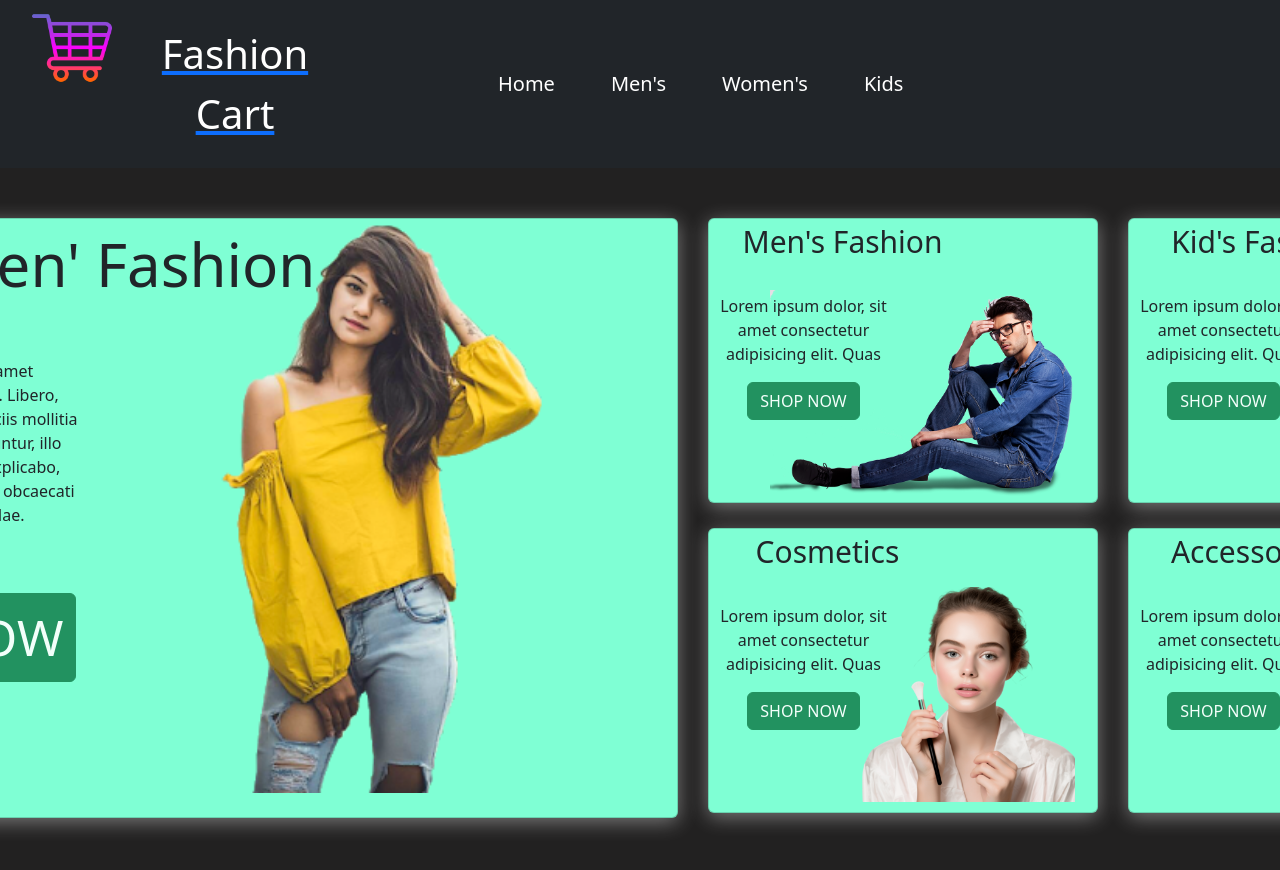
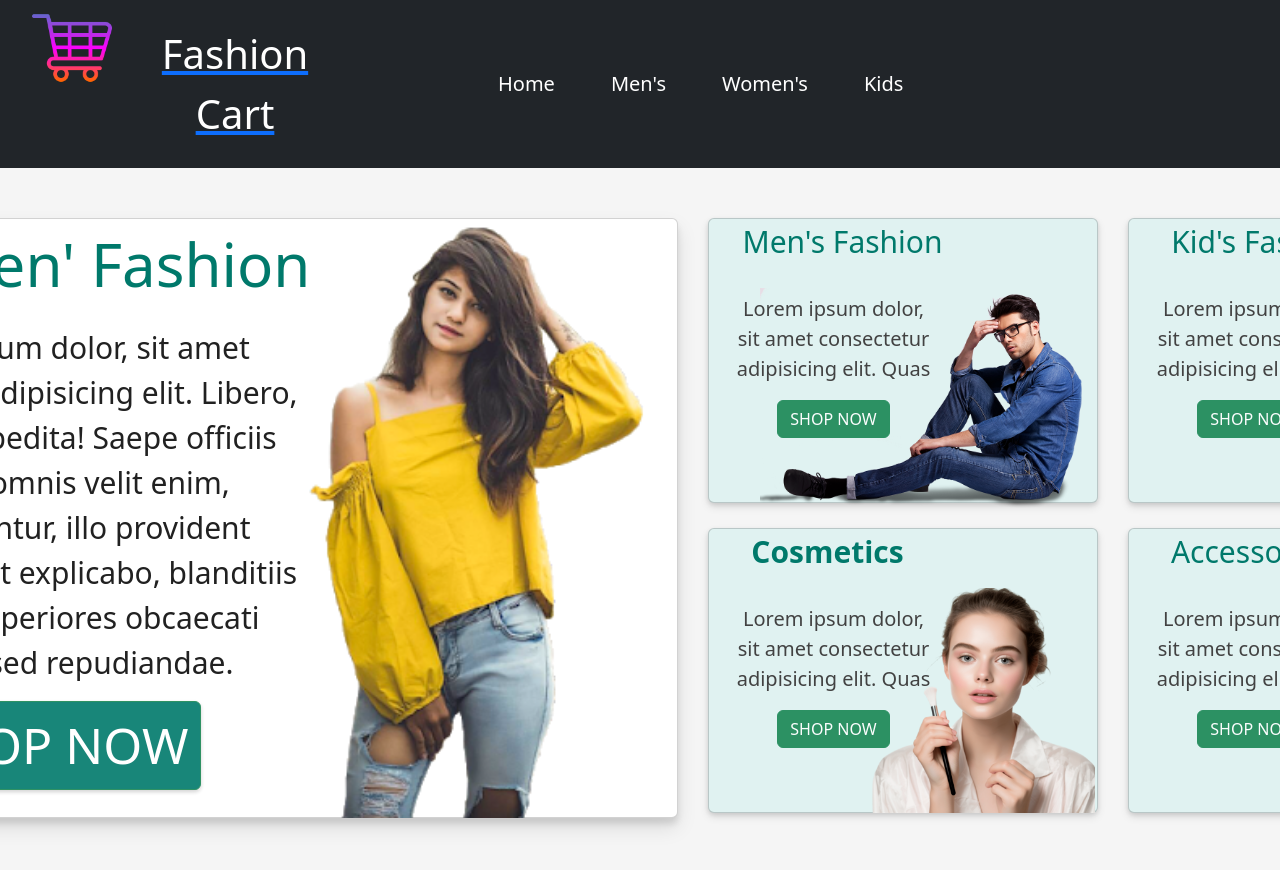
Before and after one commit to AnjanaTharanga24/springboot-react-ecommerce-web-application, a React (Create React App) app in the folder frontend/: page / in a window 1280 px wide. Shown: the top 870 px of the page. Built offline with nearby package versions, Linux system fonts and the light colour scheme.

Commit message:
add new styles fro the home page

```diff
--- a/frontend/src/css/home.css
+++ b/frontend/src/css/home.css
@@ -1,97 +1,107 @@
-.home{
-  background-color: rgb(34, 33, 33);
+.home {
+    background-color: #f5f5f5;
 }
 
-.card-one{
+.card-one {
     margin-top: 50px;
     width: 920px;
     height: 600px;
     margin-left: -5px;
-    background-color: aquamarine;
-
-
+    background-color: #ffffff;
+    box-shadow: 0 10px 20px rgba(0,0,0,0.1), 0 6px 6px rgba(0,0,0,0.1);
 }
 
-.card-two{
+.card-two {
     margin-top: 50px;
     margin-left: 30px;
     height: 285px;
     width: 390px;
-    background-color: aquamarine;
+    background-color: #e0f2f1;
+    box-shadow: 0 4px 8px rgba(0,0,0,0.1), 0 2px 4px rgba(0,0,0,0.1);
 }
 
-.card-sec-two{
+.card-sec-two {
     margin-top: -25px;
 }
 
-.card-img-top{
-    margin-top: -511px;
-    width: 485px;
-    /* height: auto; */
-    margin-left: 300px;
+.card-img-top {
+    margin-top: -619px;
+    width: 505px;
+    margin-left: 450px;
 }
 
-.card-one-title{
+.card-one-title {
     width: auto;
-    margin-left: -270px;
+    margin-left: -280px;
     font-size: 60px;
+    color: #00796b;
 }
 
-.card-one-paragraph{
-    margin-top: 50px;
-    width: 300px;
-    margin-left: 20px;
+.card-one-paragraph {
+    margin-top: 0px;
+    width: 490px;
+    margin-left: 50px;
+    font-size: 30px;
+    color: #212121;
 }
 
-.card-one-button{
-    margin-top: 50px;
+.card-one-button {
+    margin-top: 0px;
     font-size: 50px;
+    background-color: #00796b;
+    color: #ffffff;
+    box-shadow: 0 2px 4px rgba(0,0,0,0.2);
 }
 
-.card2-img-top{
-    margin-top: -130px;
-    width: 305px;
+.card2-img-top {
+    margin-top: -150px;
+    width: 325px;
     margin-left: 40px;
 }
 
-.card-two-paragraph{
+.card-two-paragraph {
     margin-top: 30px;
     width: 200px;
-    margin-left: -5px;
+    margin-left: 25px;
+    font-size: 20px;
+    color: #424242;
 }
 
-.card-two-title{
+.card-two-title {
     margin-left: -120px;
     font-size: 30px;
     font-weight: 400;
+    color: #00796b;
 }
 
 .card3-img-top {
-    margin-top: -170px;
-    width: 365px;
-    margin-left: 70px;
+    margin-top: -192px;
+    width: 385px;
+    margin-left: 90px;
 }
 
 .card4-img-top {
-    margin-top: -143px;
-    width: 215px;
-    margin-left: 129px;
+    margin-top: -160px;
+    width: 225px;
+    margin-left: 159px;
 }
 
-.card-four-title{
+.card-four-title {
     margin-left: -150px;
     font-size: 30px;
-    font-weight: 400;
+    font-weight: 600;
+    color: #00796b;
 }
 
-.card5-img-top{
-    margin-top: -194px;
-    width: 200px;
-    margin-left: 170px;
+.card5-img-top {
+    margin-top: -222px;
+    width: 215px;
+    margin-left: 180px;
 }
 
-.card-five-title{
+.card-five-title {
     margin-left: -140px;
     font-size: 30px;
     font-weight: 400;
+    color: #00796b;
 }
--- a/frontend/src/pages/Home.jsx
+++ b/frontend/src/pages/Home.jsx
@@ -14,12 +14,7 @@ export default function Home() {
       <Navbar />
 
       <div className=" d-flex justify-content-center">
-        <div
-          className="card card-one col-lg-4"
-          style={{
-            boxShadow: "0 4px 20px rgba(255, 255, 255, 0.4)",
-          }}
-        >
+        <div className="card card-one col-lg-4">
           <div className="">
             <div className="card-one-title">
               <p>Women' Fashion</p>
@@ -43,12 +38,7 @@ export default function Home() {
 
         <div className="">
           <div className="d-flex">
-            <div
-              className="card  card-two col-lg-4 "
-              style={{
-                boxShadow: "0 4px 20px rgba(255, 255, 255, 0.4)",
-              }}
-            >
+            <div className="card  card-two col-lg-4 ">
               <div className="">
                 <div className="card-two-title">
                   <p>Men's Fashion</p>
@@ -71,8 +61,7 @@ export default function Home() {
                 />
               </div>
             </div>
-            <div className="card  card-two col-lg-4 " style={{
-        boxShadow: '0 4px 20px rgba(255, 255, 255, 0.4)'}}>
+            <div className="card  card-two col-lg-4 ">
               <div className="">
                 <div className="card-two-title">
                   <p>Kid's Fashion</p>
@@ -98,12 +87,7 @@ export default function Home() {
           </div>
 
           <div className="d-flex card-sec-two">
-            <div
-              className="card  card-two col-lg-4 "
-              style={{
-                boxShadow: "0 4px 20px rgba(255, 255, 255, 0.4)",
-              }}
-            >
+            <div className="card  card-two col-lg-4 ">
               <div className="">
                 <div className="card-four-title">
                   <p>Cosmetics</p>
@@ -126,14 +110,9 @@ export default function Home() {
                 />
               </div>
             </div>{" "}
-            <div
-              className="card card-two col-lg-4 "
-              style={{
-                boxShadow: "0 4px 20px rgba(255, 255, 255, 0.4)",
-              }}
-            >
+            <div className="card card-two col-lg-4 ">
               <div className="">
-                <div className="card-five-title" >
+                <div className="card-five-title">
                   <p>Accessories</p>
                 </div>
 
```
